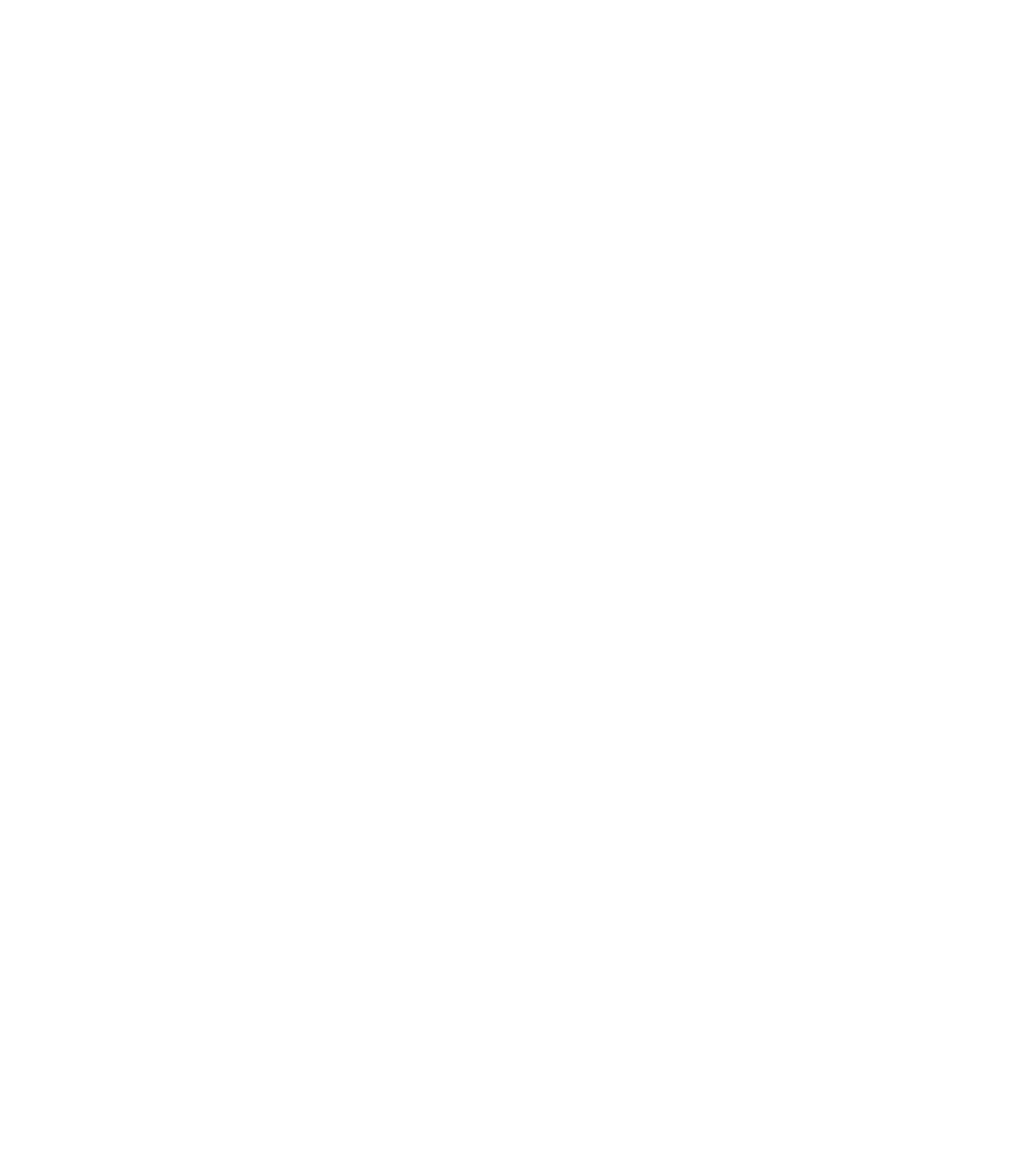
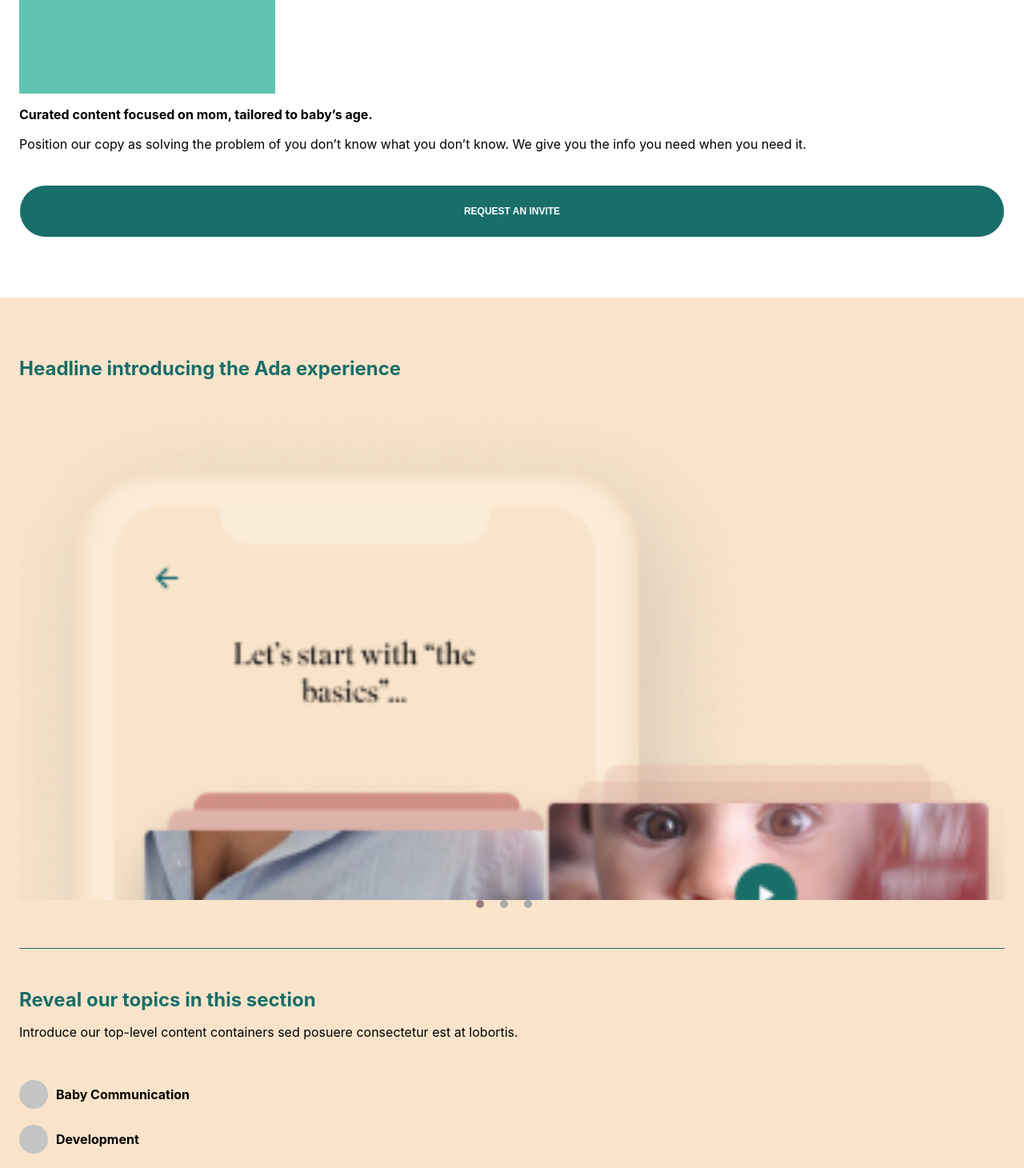
Before and after one commit to rubenmontes-sofomo/ada-poc-web-copy, a Next.js app: page /landing-page in a window 1280 px wide. Shown: the part 1280-2740 px from the top of the page at 80% size. Before the commit the page ends 800 px from the top, so only its background shows below. Built offline with nearby package versions, Linux system fonts and the light colour scheme.

Commit message:
highlight values and ada experience components

```diff
--- a/src/components/Button/Button.module.scss
+++ b/src/components/Button/Button.module.scss
@@ -2,6 +2,7 @@
 
 .button {
   display: flex;
+  width: 100%;
   align-items: center;
   justify-content: center;
   background-color: $teal-primary;
--- /dev/null
+++ b/src/components/landing-page/AdaExperience/AdaExperience.module.scss
@@ -0,0 +1,74 @@
+@import '../../../styles/colors';
+
+.adaExperience {
+  background-color: $yellow;
+  padding: 75px 24px;
+  .experiencesWrapper {
+    position: relative;
+    overflow: hidden;
+    min-height: 650px;
+    .experiences {
+      position: absolute;
+      left: 0;
+      .experience {
+        position: absolute;
+        .description {
+          font-size: 16px;
+          line-height: 22px;
+        }
+      }
+    }
+  }
+  .bullets {
+    display: flex;
+    justify-content: center;
+    margin-bottom: 50px;
+    .bullet {
+      display: inline-block;
+      width: 10px;
+      height: 10px;
+      background-color: $grey-tint-2;
+      margin-right: 20px;
+      border-radius: 100px;
+      &.active {
+        background-color: $maroon;
+      }
+    }
+  }
+}
+
+hr.separator {
+  height: 1px;
+  border: 0;
+  border-top: solid 1px $teal-primary;
+  margin-bottom: 50px;
+}
+
+.topics {
+  display: flex;
+  flex-direction: column;
+  list-style-type: none;
+  margin: 50px 0 0 0;
+  padding: 0;
+  .topic {
+    display: flex;
+    font-size: 16px;
+    font-weight: bold;
+    margin-bottom: 20px;
+    .placeholder {
+      display: flex;
+      width: 36px;
+      height: 36px;
+      background-color: $grey-tint-4;
+      border-radius: 100px;
+    }
+    .topicName {
+      display: flex;
+      align-items: center;
+      margin-left: 10px;
+    }
+  }
+}
+.button {
+  margin-top: 30px;
+}
--- /dev/null
+++ b/src/components/landing-page/AdaExperience/AdaExperience.tsx
@@ -0,0 +1,129 @@
+import Image from 'next/image'
+import React, { useEffect, useState } from 'react'
+
+import useWindowDimensions from '@/utils/hooks'
+
+import styles from './AdaExperience.module.scss'
+import Button from '@/components/Button/Button'
+
+type Image = {
+  src: string
+  width: number
+  height: number
+  alt: string
+}
+
+export type Experience = {
+  image: Image
+  description: string
+}
+interface ExperienceOnSlider extends Experience {
+  width: number | null
+  index: number
+}
+
+type AdaExperienceProps = {
+  experiences: Experience[]
+  topics: string[]
+}
+
+export default function AdaExperience({
+  experiences,
+  topics,
+}: AdaExperienceProps) {
+  const dimensions = useWindowDimensions()
+  const [width, setWidth] = useState<number | null>(0)
+  const [activeIndex, setActiveIndex] = useState<number>(0)
+
+  useEffect(() => {
+    setWidth(dimensions.width)
+  }, [dimensions])
+
+  const Experience = ({
+    width,
+    index,
+    image,
+    description,
+  }: ExperienceOnSlider) => (
+    <article
+      className={styles.experience}
+      style={{ width: width ?? 0, left: (width ?? 0) * index }}
+    >
+      <Image
+        src={image.src}
+        width={375}
+        height={513}
+        layout="responsive"
+        alt={image.alt}
+      />
+      <p className={styles.description}>{description}</p>
+    </article>
+  )
+
+  const Bullet = ({ index }: { index: number }) => (
+    <span
+      className={`${styles.bullet} ${
+        index === activeIndex ? styles.active : ''
+      }`}
+      onClick={() => {
+        setActiveIndex(index)
+      }}
+    ></span>
+  )
+
+  const Experiences = () => (
+    <>
+      {experiences.map((experience, index) => (
+        <Experience key={index} {...experience} width={width} index={index} />
+      ))}
+    </>
+  )
+
+  const Bullets = () => (
+    <>
+      {experiences.map((experience, index) => (
+        <Bullet key={index} index={index} />
+      ))}
+    </>
+  )
+
+  return (
+    <section className={styles.adaExperience}>
+      <h3>Headline introducing the Ada experience</h3>
+      {experiences && !!experiences.length && (
+        <>
+          <div className={styles.experiencesWrapper}>
+            <div
+              className={styles.experiences}
+              style={{ left: -((width ?? 0) * activeIndex) }}
+            >
+              <Experiences />
+            </div>
+          </div>
+          <div className={styles.bullets}>
+            <Bullets />
+          </div>
+        </>
+      )}
+      <hr className={styles.separator} />
+      <h3>Reveal our topics in this section</h3>
+      <p className={styles.topicsHeader}>
+        Introduce our top-level content containers sed posuere consectetur est
+        at lobortis.
+      </p>
+      {topics && !!topics.length ? (
+        <ul className={styles.topics}>
+          {topics.map((topic, index) => (
+            <li key={index} className={styles.topic}>
+              <span className={styles.placeholder} />
+              <span className={styles.topicName}>{topic}</span>
+            </li>
+          ))}
+        </ul>
+      ) : null}
+      <div className={styles.button}>
+        <Button text="Request an invite" />
+      </div>
+    </section>
+  )
+}
--- /dev/null
+++ b/src/components/landing-page/HighlightValues/HighlightValues.module.scss
@@ -0,0 +1,26 @@
+@import '../../../styles/colors';
+
+.highlightValues {
+  padding: 75px 24px;
+  .value {
+    margin: 20px 0 40px;
+    .thumbnail {
+      width: 320px;
+      height: 180px;
+      background-color: $teal;
+    }
+    .title {
+      font-size: 16px;
+      font-weight: bold;
+      line-height: 20px;
+    }
+    .description {
+      font-size: 16px;
+      line-height: 22px;
+    }
+  }
+  .button {
+    display: flex;
+    width: 100%;
+  }
+}
--- /dev/null
+++ b/src/components/landing-page/HighlightValues/HighlightValues.tsx
@@ -0,0 +1,50 @@
+import Button from '@/components/Button/Button'
+import Image from 'next/image'
+import React from 'react'
+import styles from './HighlightValues.module.scss'
+
+type HighlightValuesProps = {
+  values: Value[]
+}
+
+export type Value = {
+  title: string
+  description: string
+  thumbnail?: {
+    src: string
+    width: number
+    height: number
+    alt: string
+  }
+}
+
+const Value = ({ title, description, thumbnail }: Value) => (
+  <article className={styles.value}>
+    <div className={styles.thumbnail}>
+      {thumbnail && (
+        <Image
+          src={thumbnail.src}
+          width={thumbnail.width}
+          height={thumbnail.height}
+          alt={thumbnail.alt}
+        />
+      )}
+    </div>
+    <p className={styles.title}>{title}</p>
+    <p className={styles.description}>{description}</p>
+  </article>
+)
+
+export default function HighlightValues({ values }: HighlightValuesProps) {
+  return (
+    <section className={styles.highlightValues}>
+      <h3>Highlight value props here.</h3>
+      {values &&
+        !!values.length &&
+        values.map((value, index) => <Value key={index} {...value} />)}
+      <div className={styles.button}>
+        <Button text="Request an invite" />
+      </div>
+    </section>
+  )
+}
--- a/src/components/landing-page/Introduction/Introduction.module.scss
+++ b/src/components/landing-page/Introduction/Introduction.module.scss
@@ -5,7 +5,7 @@
   height: 100vh;
   flex-direction: column;
   background-color: $teal-primary;
-  padding: 32px 43px;
+  padding: 32px 24px;
   color: white;
   .headline {
     display: flex;
--- a/src/pages/landing-page/index.tsx
+++ b/src/pages/landing-page/index.tsx
@@ -3,6 +3,67 @@
 
 import { Layout } from '@/components/Layout/Layout'
 import LPIntroduction from '@/components/landing-page/Introduction/Introduction'
+import LPHighlightValues, {
+  Value,
+} from '@/components/landing-page/HighlightValues/HighlightValues'
+import LPAdaExperience, {
+  Experience,
+} from '@/components/landing-page/AdaExperience/AdaExperience'
+
+const values: Value[] = [
+  {
+    title: 'Backed by science. Grounded in real-world experience.',
+    description:
+      'Problem statement about how it’s hard to find trusted information and how we solve by partnering with expert moms.',
+  },
+  {
+    title: 'Curated content focused on mom, tailored to baby’s age.',
+    description:
+      'Position our copy as solving the problem of you don’t know what you don’t know. We give you the info you need when you need it.',
+  },
+]
+
+const experiences: Experience[] = [
+  {
+    image: {
+      src: '/images/ada-experience.png',
+      width: 375,
+      height: 513,
+      alt: 'Ada Experience',
+    },
+    description:
+      'Bite-sized content helps you cras justo odio, dapibus ac facilisis in, egestas eget quam. Aenean lacinia bibendum nulla sed.',
+  },
+  {
+    image: {
+      src: '/images/ada-experience.png',
+      width: 375,
+      height: 513,
+      alt: 'Ada Experience',
+    },
+    description:
+      'Our comprehensive guides will tell you everything you need to know to etiam porta sem malesuada magna mollis euismod.',
+  },
+  {
+    image: {
+      src: '/images/ada-experience.png',
+      width: 375,
+      height: 513,
+      alt: 'Ada Experience',
+    },
+    description:
+      'Watch, listen and read. Our content is created with context in mind. Aenean lacinia bibendum nulla sed consectetur. ',
+  },
+]
+
+const topics: string[] = [
+  'Baby Communication',
+  'Development',
+  'Sleep',
+  'Self Care',
+  'Family Care',
+  'Nutrition',
+]
 
 export default function LandingPage({}) {
   return (
@@ -14,9 +75,9 @@
       </Head>
       <main>
         <LPIntroduction />
-        {/* <LPHighlightValueProps />
-      <LPTopics />
-      <LPHelp />
+        <LPHighlightValues values={values} />
+        <LPAdaExperience experiences={experiences} topics={topics} />
+        {/*<LPHelp />
       <LPOurMission />
       <LPExperts />
       <LPCTAHeadline />
--- a/src/styles/_colors.scss
+++ b/src/styles/_colors.scss
@@ -1,8 +1,12 @@
+$grey-tint-4: #c4c4c4;
 $grey-tint-3: #d5d5d6;
 $grey-tint-2: #a9a9ac;
 $grey-tint-1: #808084;
 $grey-primary: #535359;
+$yellow: #f9e4cb;
 $alert: #ff4545;
 $teal-tint-3: #c9ece5;
+$teal: #60c4b0;
 $teal-primary: #196e69;
 $dark-green-secondary: #285754;
+$maroon: #9d7775;
--- a/src/styles/globals.scss
+++ b/src/styles/globals.scss
@@ -1,3 +1,5 @@
+@import './colors';
+
 html,
 body {
   padding: 0;
@@ -74,3 +76,11 @@
     }
   }
 }
+
+// Typography
+h3 {
+  font-size: 24px;
+  line-height: 28px;
+  color: $teal-primary;
+  margin: 0;
+}
--- /dev/null
+++ b/src/utils/hooks.ts
@@ -0,0 +1,31 @@
+import { useState, useEffect, useCallback } from 'react'
+
+export default function useWindowDimensions() {
+  const hasWindow = typeof window !== 'undefined'
+
+  const getWindowDimensions = useCallback(() => {
+    const width = hasWindow ? window.innerWidth : null
+    const height = hasWindow ? window.innerHeight : null
+    return {
+      width,
+      height,
+    }
+  }, [hasWindow])
+
+  const [windowDimensions, setWindowDimensions] = useState(
+    getWindowDimensions()
+  )
+
+  useEffect(() => {
+    if (hasWindow) {
+      const handleResize = () => {
+        setWindowDimensions(getWindowDimensions())
+      }
+
+      window.addEventListener('resize', handleResize)
+      return () => window.removeEventListener('resize', handleResize)
+    }
+  }, [hasWindow, getWindowDimensions])
+
+  return windowDimensions
+}
```
Also changed, not shown: public/images/ada-experience.png (added).
